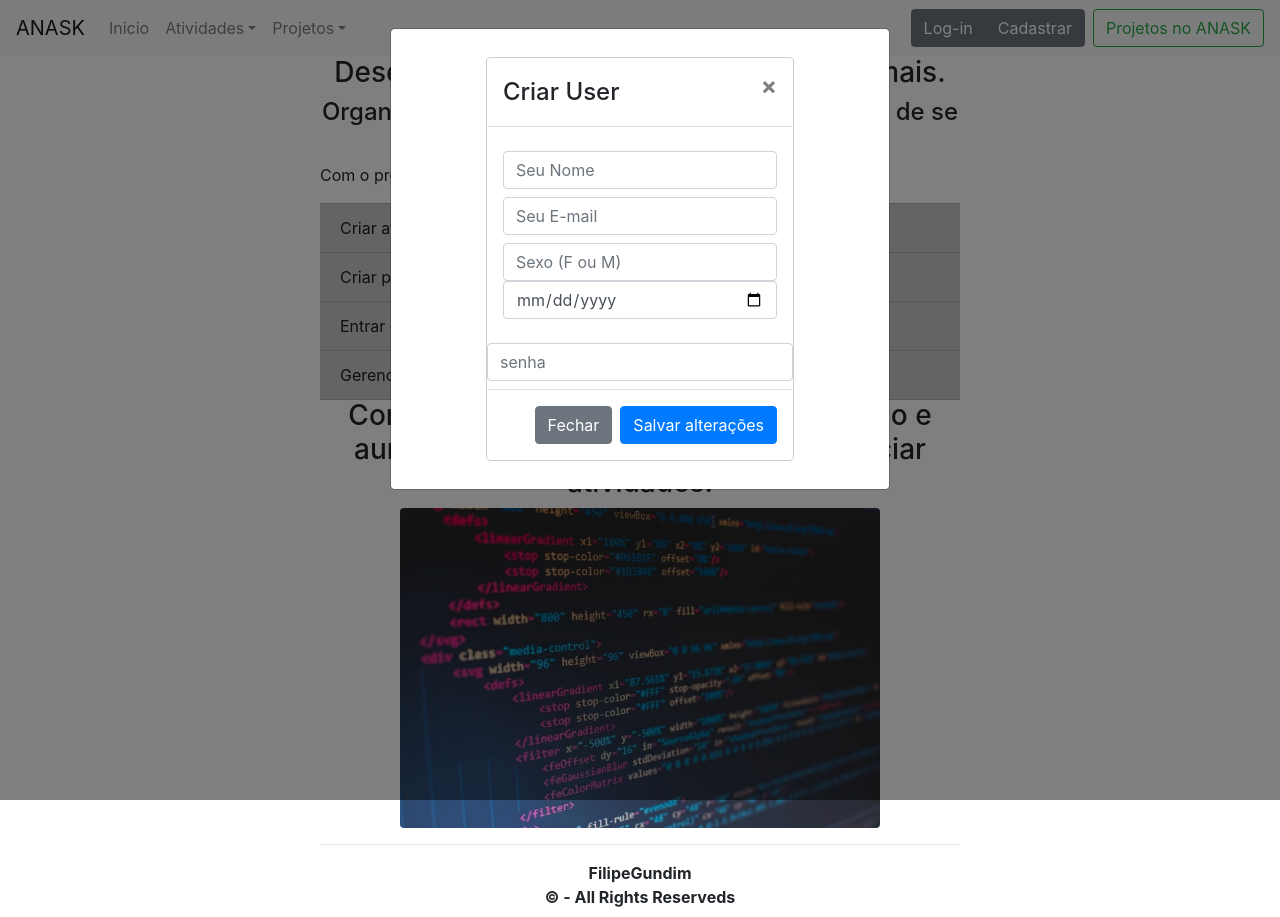
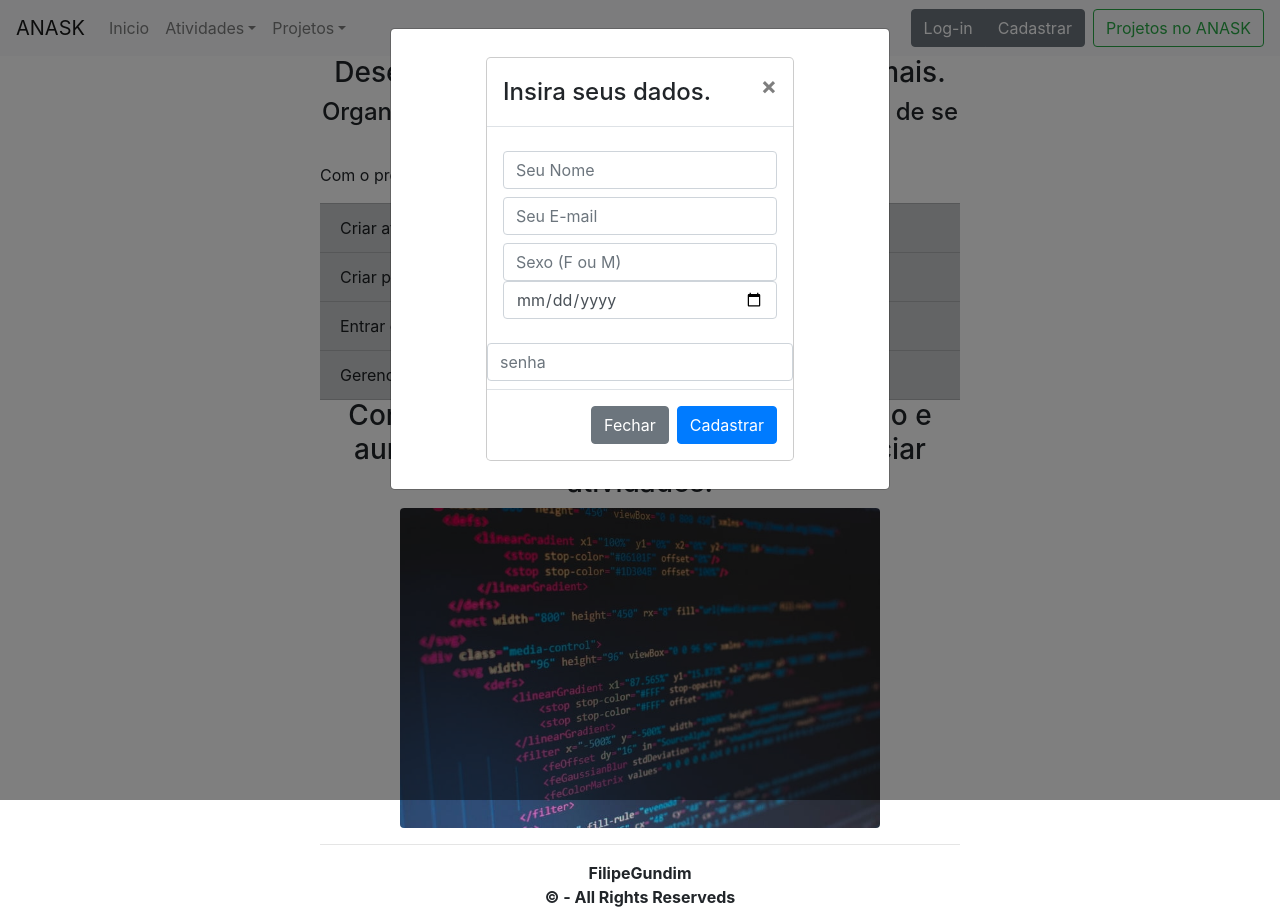
Before and after one commit to FilipeGundim/ANASK, a React (Create React App) app in the folder frontend/front-anask/: page / in a window 1280 px wide. Both pictures are taken after a click on the button "Cadastrar". Built offline with nearby package versions, Linux system fonts and the light colour scheme.

Commit message:
useEffect

```diff
--- a/frontend/front-anask/src/components/login/cadastro.jsx
+++ b/frontend/front-anask/src/components/login/cadastro.jsx
@@ -1,15 +1,16 @@
-import React, { useState } from 'react'
+import React, { useState, useEffect } from 'react'
 import Modal from 'react-bootstrap/Modal'
 import { Button, Form, FormControl } from 'react-bootstrap'
 import axios from 'axios'
 
 const CadastroModel = ({ show, close }) => {
-
     const [nome, setNome] = useState('');
     const [email, setEmail] = useState('');
     const [senha, setSenha] = useState('');
     const [sexo, setSexo] = useState('');
-    const [datanasc, setDatanasc] = useState('')
+    const [datanasc, setDatanasc] = useState(Date)
+
+    console.log(nome, email, senha, sexo, datanasc)
 
     function criaUser() {
         const url = "http://localhost:3001/criar-user"
@@ -26,11 +27,21 @@ const CadastroModel = ({ show, close }) => {
         })
     }
 
+    useEffect(() => {
+        return () => {
+            setNome('');
+            setEmail('');
+            setSenha('');
+            setDatanasc('');
+            setSexo('');
+        }
+    }, [show, close])
+
     return (
         <Modal show={show} onClose={close} onHide={close}>
             <Modal.Dialog >
                 <Modal.Header closeButton onClick={close}>
-                    <Modal.Title>Criar User</Modal.Title>
+                    <Modal.Title>Insira seus dados.</Modal.Title>
                 </Modal.Header>
                 <Modal.Body>
                     <FormControl type="text" placeholder="Seu Nome" className="mt-2 mb-2" onChange={(e) => { setNome(e.target.value) }} />
@@ -43,7 +54,7 @@ const CadastroModel = ({ show, close }) => {
                 <FormControl type="text" placeholder="senha" className="mt-2 mb-2" onChange={(e) => { setSenha(e.target.value) }} />
                 <Modal.Footer>
                     <Button variant="secondary" onClick={close}>Fechar</Button>
-                    <Button variant="primary" onClick={() => { criaUser() }}>Salvar alterações</Button>
+                    <Button variant="primary" onClick={() => { criaUser() }}>Cadastrar</Button>
                 </Modal.Footer>
             </Modal.Dialog>
         </Modal>
```
